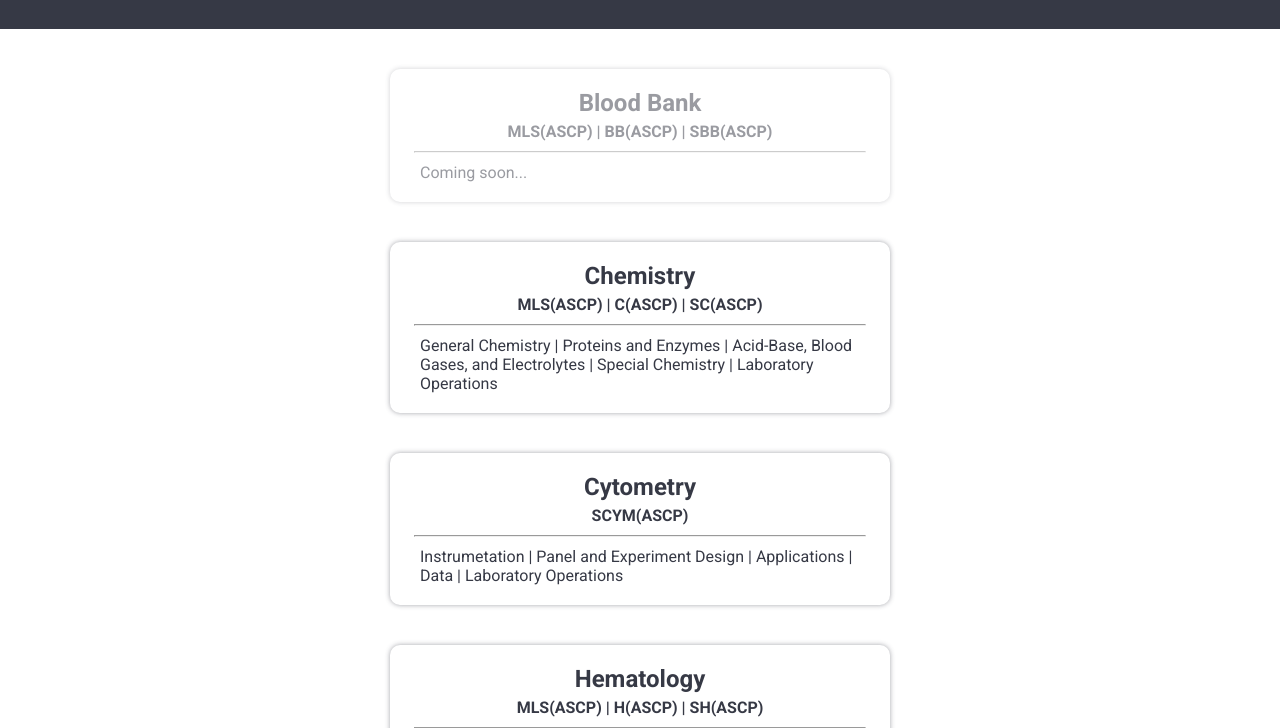
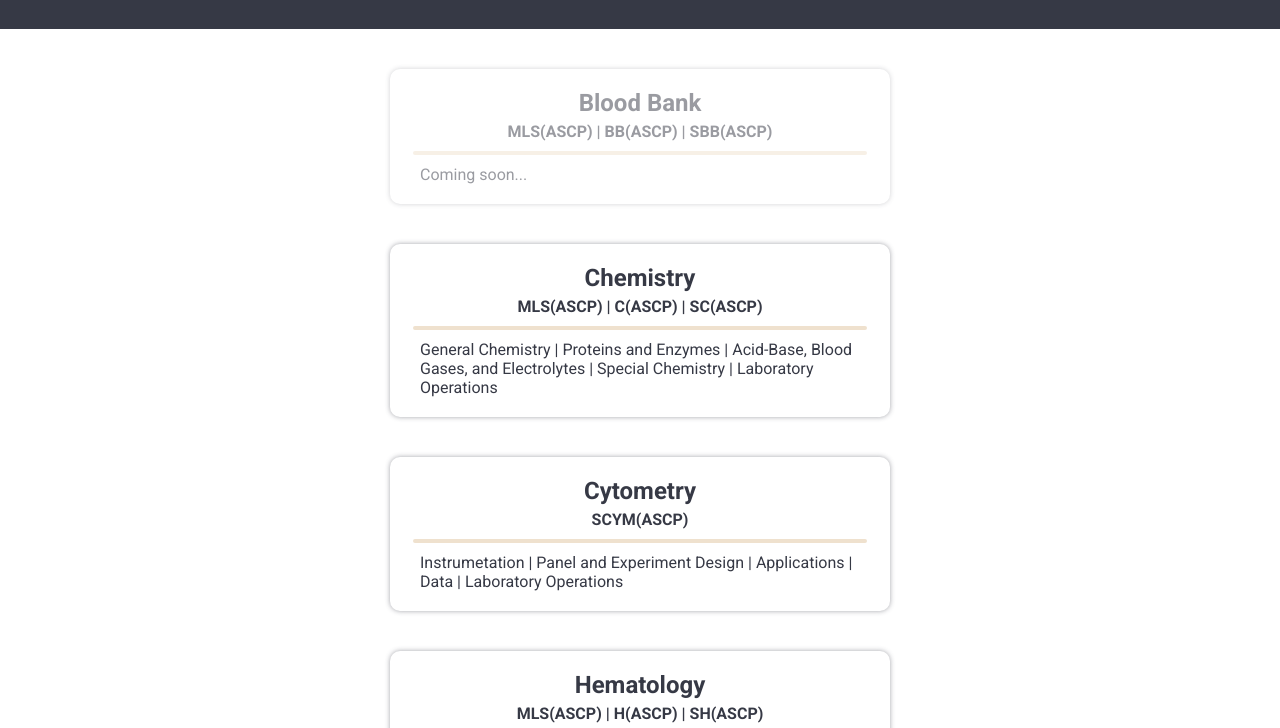
Before and after one commit to brettmrice/mlsascp.com, a plain HTML site: page index.html in a window 1280 px wide. Shown: the part 72-800 px from the top of the page. Drawn offline with Linux system fonts and the light colour scheme.

Commit message:
css update

```diff
--- a/index.html
+++ b/index.html
@@ -60,8 +60,9 @@
           box-shadow: 0px 0px 5px 0px var(--theme-first-color-light);
         }
         .card:hover {
-          box-shadow: 0px 10px 15px 0px var(--theme-first-color);
+          box-shadow: 0px 10px 15px 0px var(--theme-second-color);
           scale: 1.01;
+          outline: 4px solid var(--theme-second-color);
         }
         .card-title {
           text-align: center;
@@ -92,7 +93,9 @@
           width: 90%;
           margin: 0;
           align-self: center;
-          color: var(--theme-first-color-light);
+          color: var(--theme-second-color);
+          border: 2px solid var(--theme-second-color);
+          border-radius: 2px;
         }
         p {
           text-indent: 10px hanging;
```
